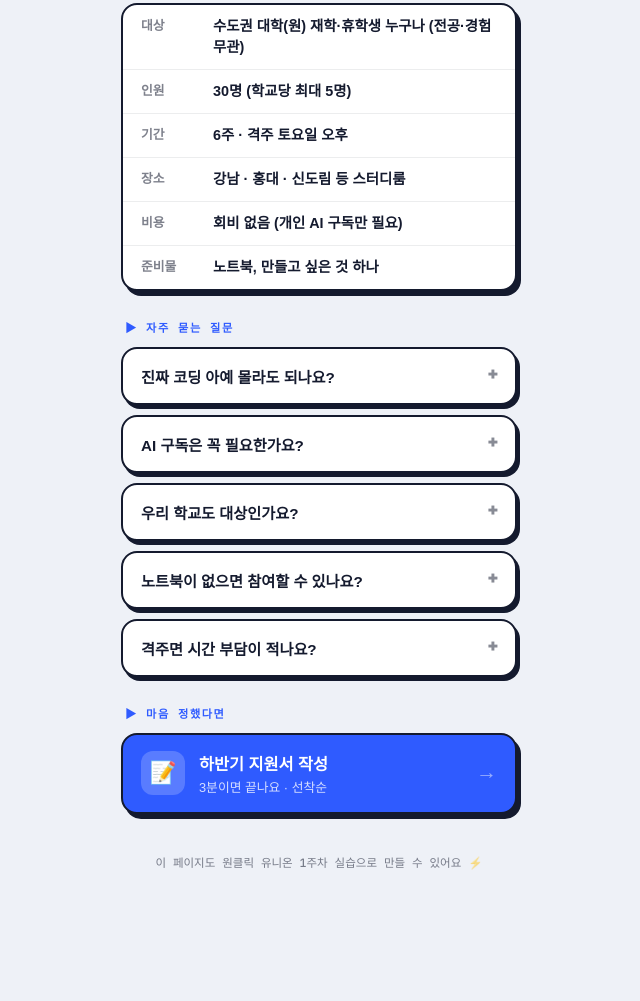
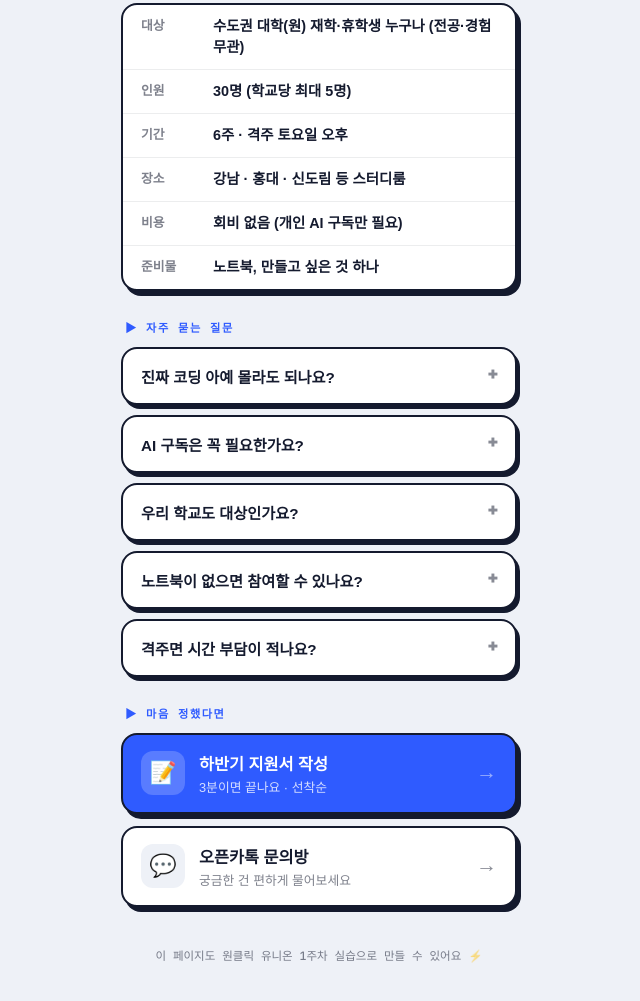
Before and after one commit to junyungkau/ddalkkak-link, a plain HTML site: page index.html in a window 1280 px wide. Shown: the part 1216-2217 px from the top of the page, without its empty margins (321-961 px from the left). Before the commit the page ends 2146 px from the top, so only its background shows below. Drawn offline with Linux system fonts and the light colour scheme; a web font is replaced by a local one.

Commit message:
Add 오픈카톡 문의방 link to hub
Co-Authored-By: Claude Opus 5.5 <noreply@anthropic.com>

```diff
--- a/index.html
+++ b/index.html
@@ -196,13 +196,11 @@
     <span class="txt"><div class="t">하반기 지원서 작성</div><div class="s">3분이면 끝나요 · 선착순</div></span>
     <span class="arrow">→</span>
   </a>
-  <!-- 오픈카톡 문의방 링크가 생기면 href 채우고 주석 해제
-  <a class="link" href="https://open.kakao.com/o/XXXXXXX" target="_blank" rel="noopener">
+  <a class="link" href="https://open.kakao.com/o/snhmwHRi" target="_blank" rel="noopener">
     <span class="emoji">💬</span>
     <span class="txt"><div class="t">오픈카톡 문의방</div><div class="s">궁금한 건 편하게 물어보세요</div></span>
     <span class="arrow">→</span>
   </a>
-  -->
 
   <footer>이 페이지도 원클릭 유니온 1주차 실습으로 만들 수 있어요 ⚡</footer>
 </div>
```
